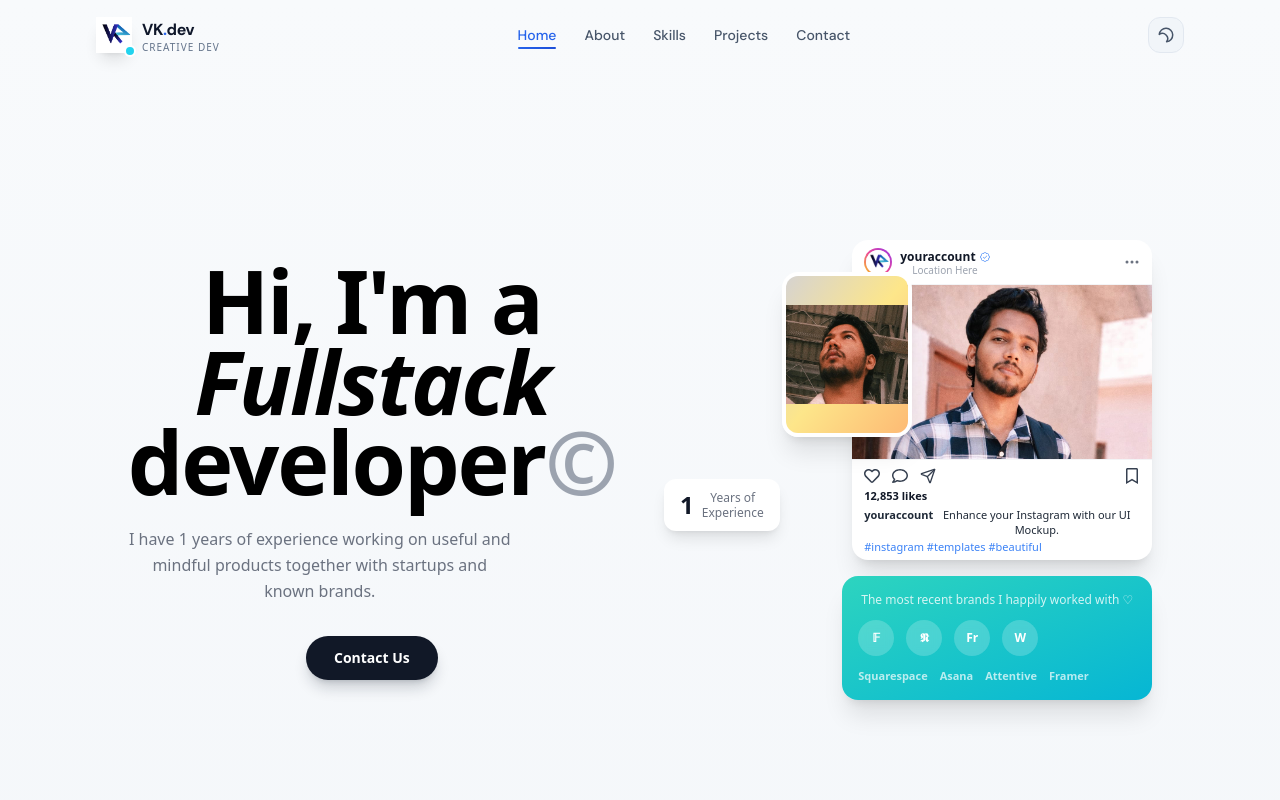
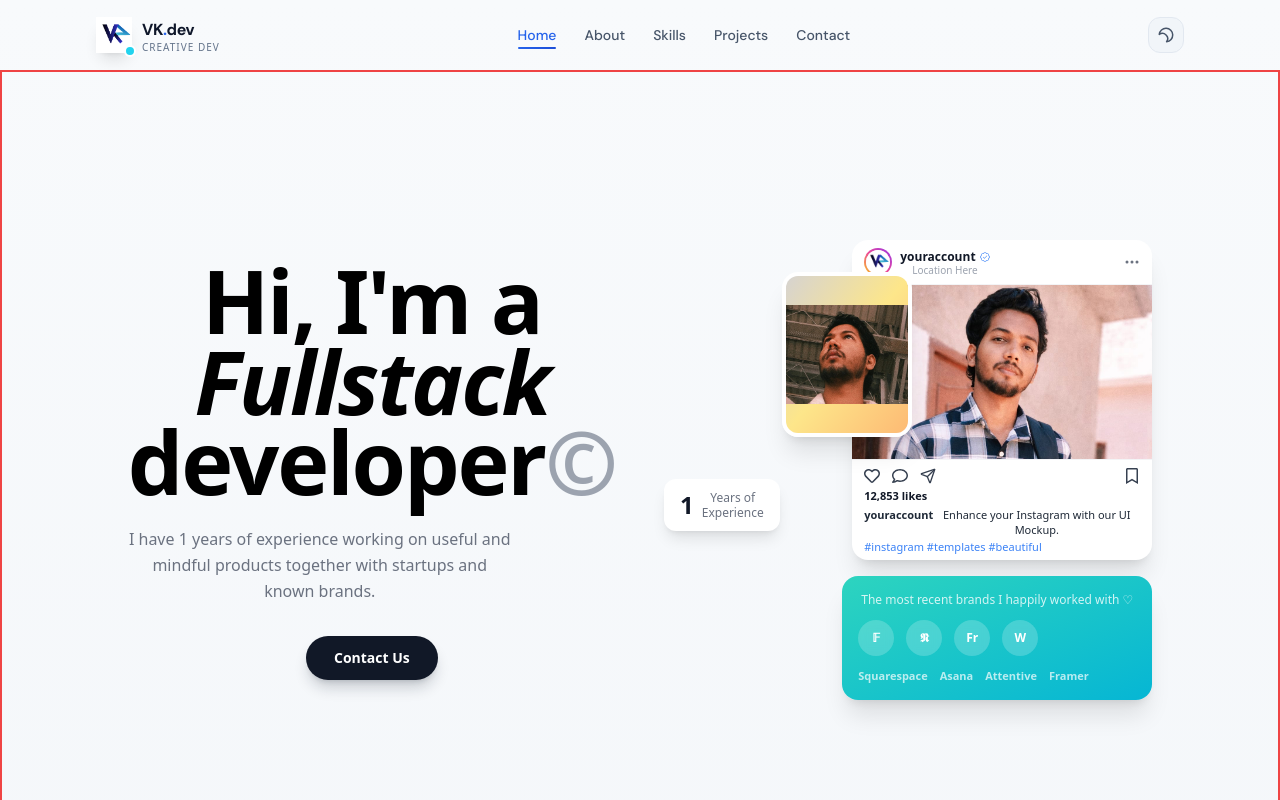
Before and after one commit to Vipin9588/VK.dev, a React (Vite) app: page / in a window 1280 px wide. Shown: the top 800 px of the page. Built offline with nearby package versions, Linux system fonts and the light colour scheme.

Commit message:
layout set

```diff
--- a/src/components/PortfolioHeader/Header.jsx
+++ b/src/components/PortfolioHeader/Header.jsx
@@ -86,7 +86,7 @@ export default function Header() {
       <link href="https://fonts.googleapis.com/css2?family=DM+Sans:wght@400;500;600;700&family=DM+Mono:wght@500&display=swap" rel="stylesheet" />
 
       <header
-        className="fixed top-0 left-0 right-0 z-50 transition-all duration-300 bg-red-400"
+        className="fixed top-0 left-0 right-0 z-50 transition-all duration-300 bg-yellow-400"
         style={{
           background: bg,
           borderBottom: `1px solid ${borderColor}`,
@@ -263,7 +263,7 @@ export default function Header() {
               alignItems: "center",
               justifyContent: "center",
             }}
-             className='borde-2 border-red-500'
+             className='border-2 border-red-500'
           >
             <div style={{ textAlign: "center" }}>
 
```
